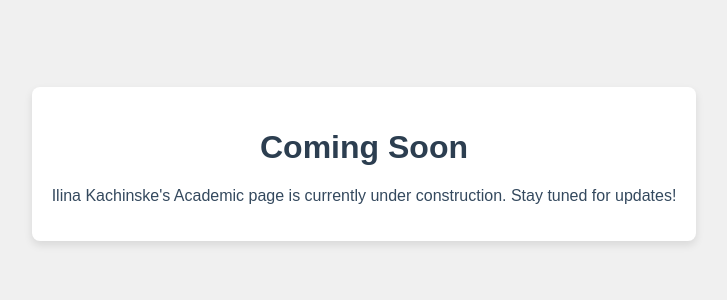
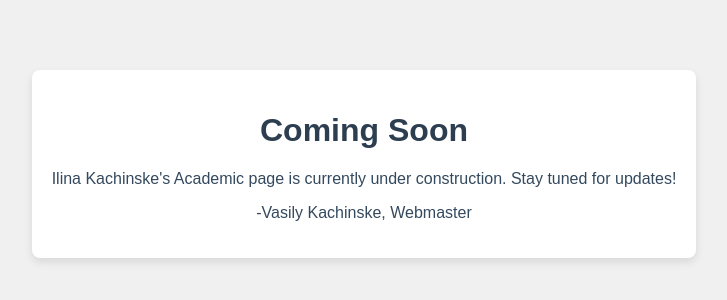
Before and after one commit to kachinskea/ilina, a plain HTML site: page index.html in a window 1280 px wide. Shown: the part 236-536 px from the top of the page, without its empty margins (276-1003 px from the left). Drawn offline with Linux system fonts and the light colour scheme.

Commit message:
Update index.html

```diff
--- a/index.html
+++ b/index.html
@@ -35,6 +35,7 @@
     <div class="container">
         <h1>Coming Soon</h1>
         <p>Ilina Kachinske's Academic page is currently under construction. Stay tuned for updates!</p>
+        <p>-Vasily Kachinske, Webmaster</p>
     </div>
 </body>
 </html>
```
